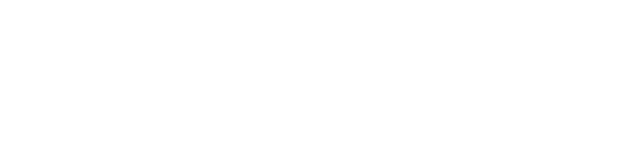
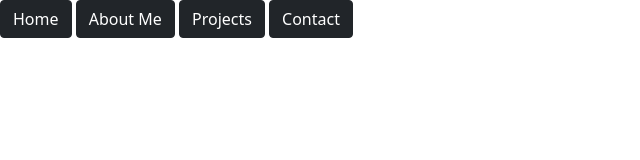
Before and after one commit to katejoyreed/katejoyreed.github.io, a plain HTML site: page index.html in a window 1280 px wide. Shown: the whole page, without its empty margins (0-640 px from the left). Drawn offline with nearby package versions, Linux system fonts and the light colour scheme.

Commit message:
Added buttons to represent different sections

```diff
--- a/index.html
+++ b/index.html
@@ -10,7 +10,10 @@
     <link rel="stylesheet" href="styles.css">
 </head>
 <body>
-
+    <button type="button" class="btn btn-dark">Home</button>
+    <button type="button" class="btn btn-dark">About Me</button>
+    <button type="button" class="btn btn-dark">Projects</button>
+    <button type="button" class="btn btn-dark">Contact</button>
 
 
 
```
